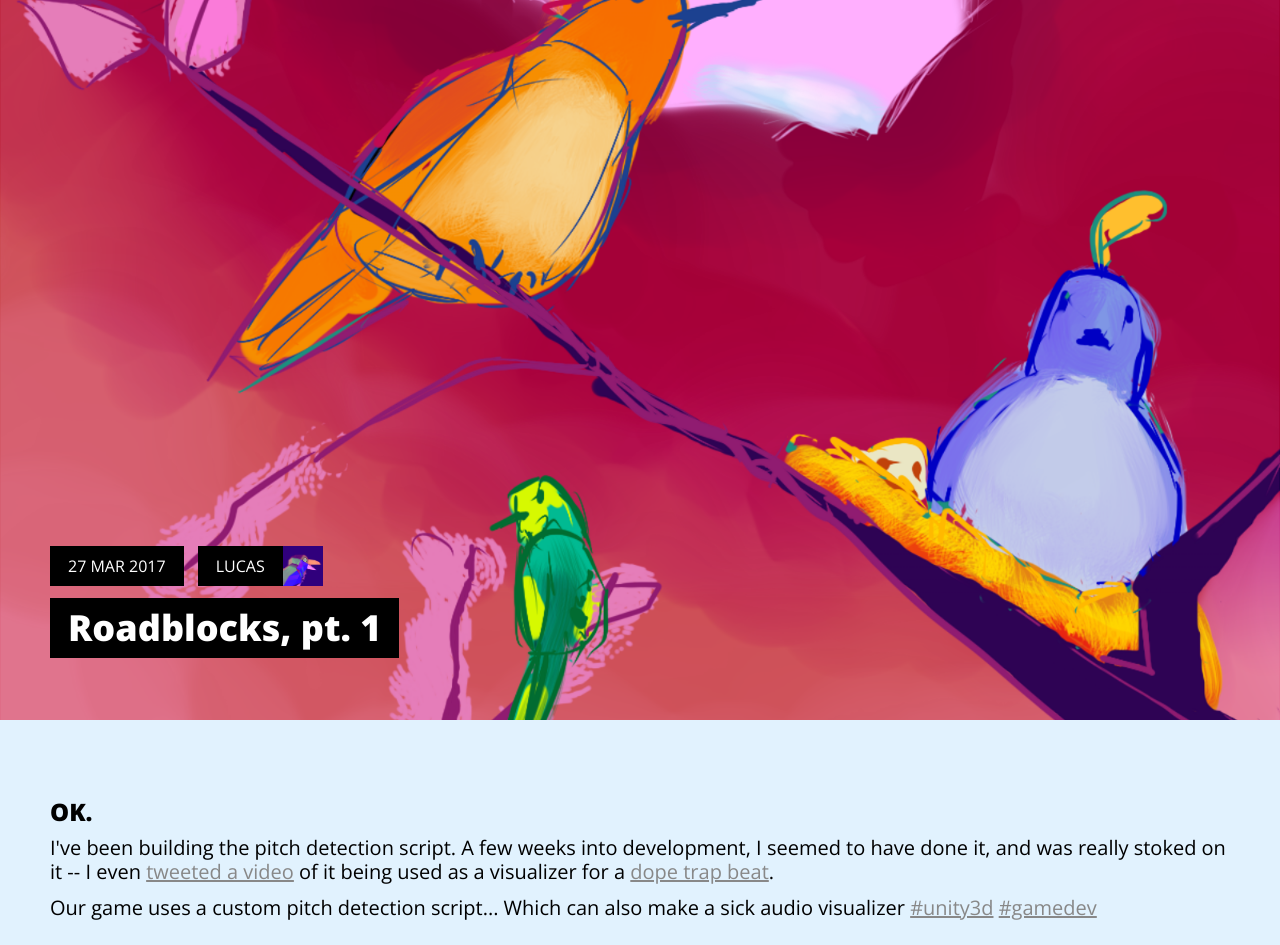
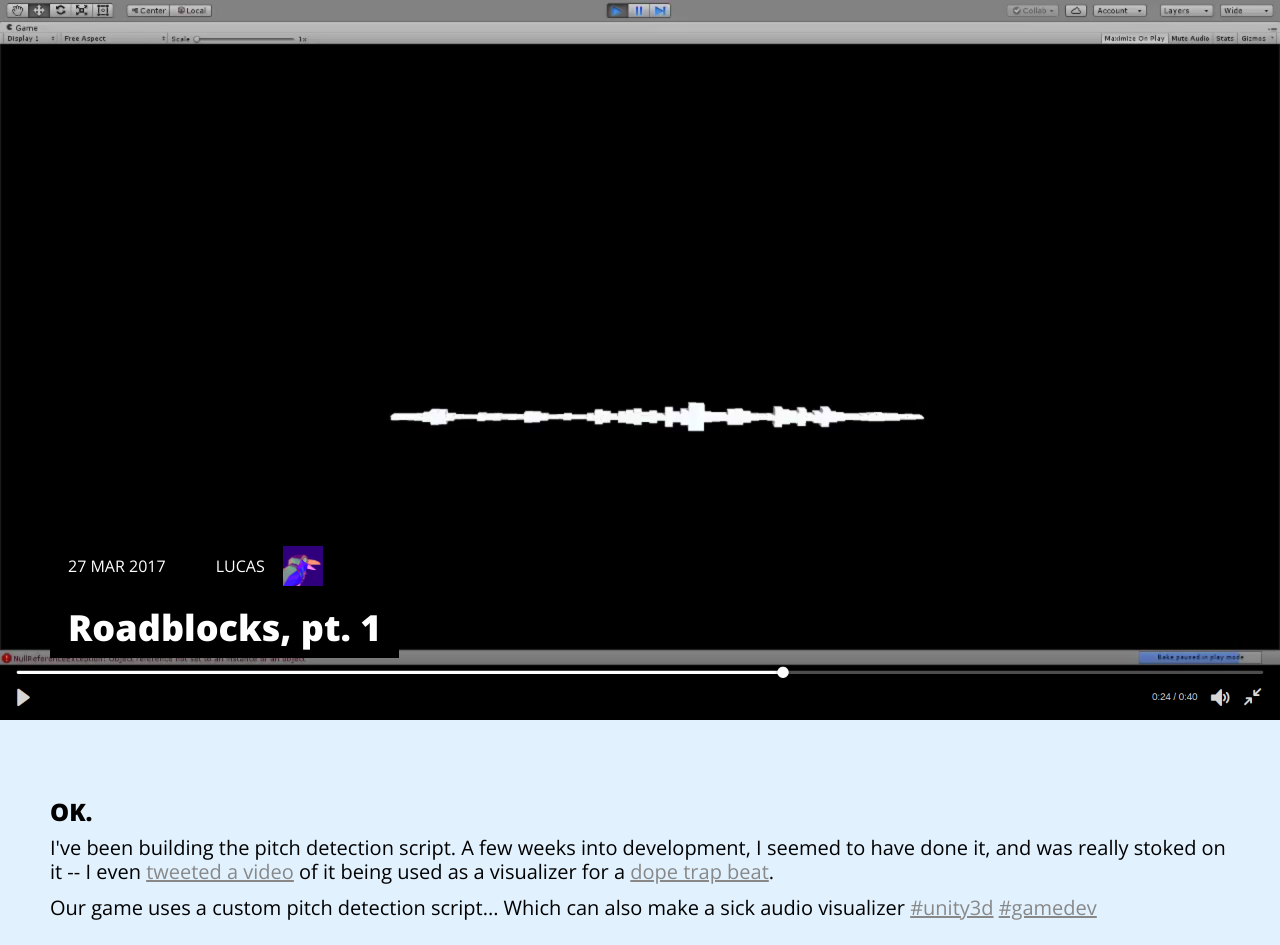
Before and after one commit to pt8o/nestling-site, a Jekyll site: the page built from docs/_posts/2017-03-27-roadblocks-1.md, in a window 1280 px wide. Shown: the top 945 px of the page. Built offline with Jekyll 4.4.1, drawn with Linux system fonts in a browser that asks for light colours; comment, search, counter and statistics services are not loaded.

Commit message:
Blog post 03/27

```diff
--- a/docs/_posts/2017-03-27-roadblocks-1.md
+++ b/docs/_posts/2017-03-27-roadblocks-1.md
@@ -2,7 +2,7 @@
 layout: post
 title: "Roadblocks, pt. 1"
 date: 2017-03-27
-image: /nestling-site/img/birds_1600x1200.png
+image: /nestling-site/img/audio-visualizer.png
 author: lucas
 ---
 
```
Also changed, not shown: docs/img/audio-visualizer.png (added).
